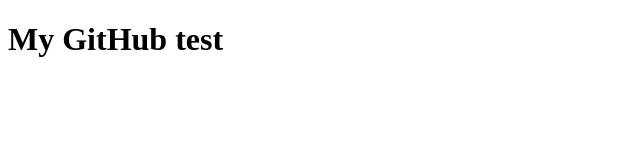
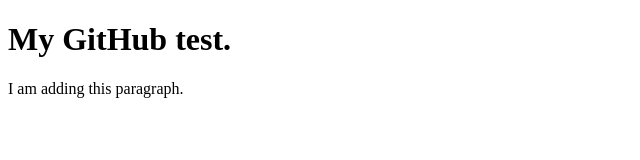
Before and after one commit to AznCanuck/mysite, a plain HTML site: page index.html in a window 1280 px wide. Shown: the whole page, without its empty margins (0-640 px from the left). Drawn offline with Linux system fonts and the light colour scheme.

Commit message:
Update index.html
Added a paragraph.

```diff
--- a/index.html
+++ b/index.html
@@ -5,7 +5,11 @@
 </head>
 
 <body>
-<h1> My GitHub test</h1>
+
+<h1> My GitHub test. </h1>
+<p> I am adding this paragraph. </p>
+
+
 </body>
 
 </html>
```
